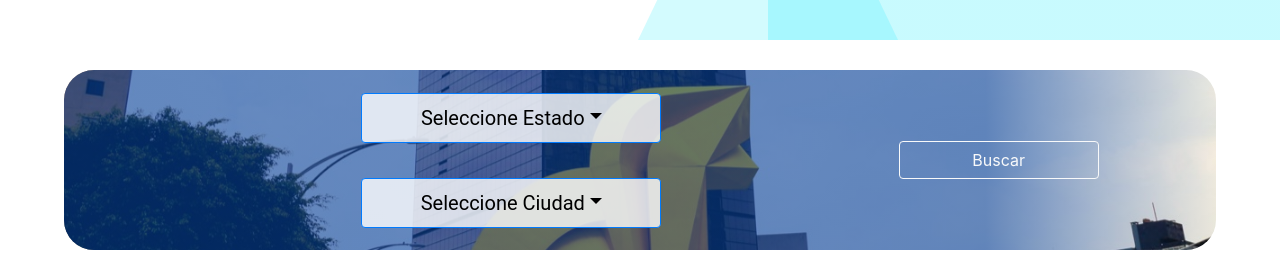
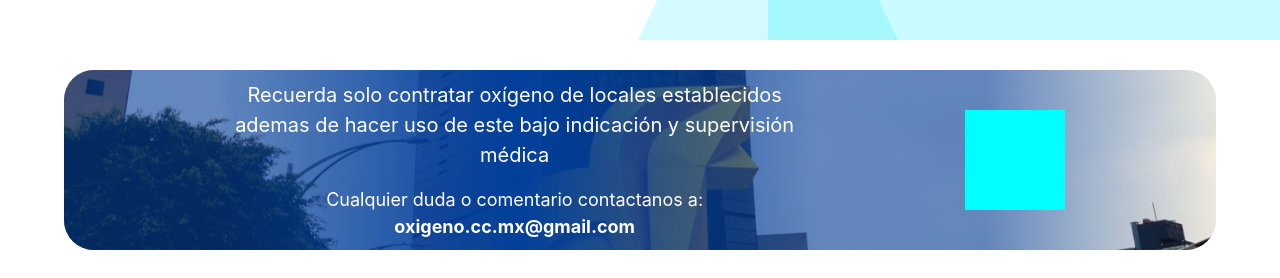
Before and after one commit to AlexisFlores17/oxigeno.cc.front, a React (Create React App) app: page / in a window 1280 px wide. Shown: the part 230-508 px from the top of the page. Built offline with nearby package versions, Linux system fonts and the light colour scheme; no server answers.

Commit message:
ultimos fix

```diff
--- a/src/Componentes/Buscador.js
+++ b/src/Componentes/Buscador.js
@@ -28,49 +28,19 @@ export const Buscador = () =>{
                     <div className="contenedorBuscar">
                         <div className="ContenedorMenus">
                             <div className="BuscadorDropDownEstado dropdown">
-                                <Dropdown
-                                    onSelect={handleSelectEstado}
-                                >
-                                    <Dropdown.Toggle id="dropdown-basic">
-                                        {activadoEstado ? estado:'Seleccione Estado' }
-                                    </Dropdown.Toggle>
-
-                                    <Dropdown.Menu>
-                                        <Dropdown.Item id="dropdown-item" eventKey="Ciudad de México">Ciudad de México</Dropdown.Item>
-                                    </Dropdown.Menu>
-                                </Dropdown>
+                                <div>
+                                    <p className="texto" >Recuerda solo contratar oxígeno de locales establecidos ademas de hacer uso de este bajo indicación y supervisión médica</p>
+                                    <span className="correo" >Cualquier duda o comentario contactanos a: </span>
+                                    <a href="mailto:oxigeno.cc.mx@gmail.com"><span className="correo correoLinea" >oxigeno.cc.mx@gmail.com</span></a>
+                                </div>
                             </div>
                             <div className="BuscadorDropDownCiudad">
-                                <Dropdown
-                                    onSelect={handleSelectCiudad}
-                                >
-                                    <Dropdown.Toggle variant="primary" id="dropdown-basic" >
-                                        {activadoCiudad ? ciudad:'Seleccione Ciudad' }
-                                    </Dropdown.Toggle>
 
-                                    <Dropdown.Menu id="dropdown-menu" >
-                                        <Dropdown.Item id="dropdown-item" eventKey="Álvaro Obregon">Álvaro Obregon</Dropdown.Item>
-                                        <Dropdown.Item id="dropdown-item" eventKey="Benito Juárez">Benito Juárez</Dropdown.Item>
-                                        <Dropdown.Item id="dropdown-item" eventKey="Coyoacán">Coyoacán</Dropdown.Item>
-                                        <Dropdown.Item id="dropdown-item" eventKey="Cuajimalpa">Cuajimalpa</Dropdown.Item>
-                                        <Dropdown.Item id="dropdown-item" eventKey="Cuauhtémoc">Cuauhtémoc</Dropdown.Item>
-                                        <Dropdown.Item id="dropdown-item" eventKey="Gustavo A. Madero">Gustavo A. Madero</Dropdown.Item>
-                                        <Dropdown.Item id="dropdown-item" eventKey="Iztacalco">Iztacalco</Dropdown.Item>
-                                        <Dropdown.Item id="dropdown-item" eventKey="Iztapalapa">Iztapalapa</Dropdown.Item>
-                                        <Dropdown.Item id="dropdown-item" eventKey="Magdalena Contreras">Magdalena Contreras</Dropdown.Item>
-                                        <Dropdown.Item id="dropdown-item" eventKey="Miguel Hidalgo">Miguel Hidalgo</Dropdown.Item>
-                                        <Dropdown.Item id="dropdown-item" eventKey="Milpa Alta">Milpa Alta</Dropdown.Item>
-                                        <Dropdown.Item id="dropdown-item" eventKey="Tláhuac">Tláhuac</Dropdown.Item>
-                                        <Dropdown.Item id="dropdown-item" eventKey="Tlalpan">Tlalpan</Dropdown.Item>
-                                        <Dropdown.Item id="dropdown-item" eventKey="Venustiano Carranza">Venustiano Carranza</Dropdown.Item>
-                                        <Dropdown.Item id="dropdown-item" eventKey="Xochimilco">Xochimilco</Dropdown.Item>
-                                    </Dropdown.Menu>
-                                </Dropdown>
                             </div>
 
                         </div>
                         <div className="BotonBuscar">
-                            <Button variant="outline-light"   block>Buscar</Button>
+
                         </div>
                     </div>
 
--- a/src/Componentes/CardsGrid.js
+++ b/src/Componentes/CardsGrid.js
@@ -1,23 +1,23 @@
 import React, { useState, useEffect } from 'react';
 import MyCard from "./MyCard.js"
 import {useSelector} from "react-redux";
-// import data from "../img/data.json";
+import data from "../img/data.json";
 import CircularProgress from '@material-ui/core/CircularProgress';
 
 
 export default function CardsGrid(props) {
-  const [data, setData] = useState([]);
+  const [data2, setData] = useState([]);
   const [cargado, setCargado] = useState(1); // 0 = error, 1 = cargando, 2 = success
   const state = useSelector( state => state.filtrosAvanzados );
   const [filteredData, setFilteredData] = useState(data);
 
-  const endPoint = window.location.href + "data";
+  // const endPoint = window.location.href + "data";
   // console.log(endPoint);
   useEffect(() => {
     async function getData() {
       try {
-        const dataPeticion = await fetch(endPoint);
-        setData(dataPeticion);
+        // const dataPeticion = await fetch(endPoint);
+        // setData(dataPeticion);
         setCargado(2);
         // console.log("Success");
         // console.log(dataPeticion);
--- a/src/Componentes/Footer.js
+++ b/src/Componentes/Footer.js
@@ -7,7 +7,8 @@ export const Footer = () =>{
 
     return(
         <div className="footerContainer">
-            <div className="copyOxigeno">&copy; Oxigeno.cc</div>
+            <div className="copyOxigeno">Oxigeno.cc</div>
+            <div className="imgLocatel"></div>
             <div className="refLsd"><a href="https://lsdlab.com.mx/" rel="noreferrer" target="_blank">Administrado por Light & Sound Disruptive Lab</a></div>
         </div>
     );
--- a/src/Styles/componentesCss/_BuscadorCss.scss
+++ b/src/Styles/componentesCss/_BuscadorCss.scss
@@ -21,6 +21,9 @@ $azulFondo: rgb(85, 177, 184);
     background-size: cover;
     background-repeat: no-repeat;
     background-position-y: 70%;
+    @media ( max-width: 806px){
+        height: 110%
+    }
 
 }
 
@@ -56,19 +59,58 @@ $azulFondo: rgb(85, 177, 184);
 
     display: flex;
     flex-flow: column wrap;
+    align-items: center;
+    justify-content: center;
 
-    height: 170px;
+    height: 100%;
     width: 600px;
-    // background-color:tomato;
+    background: linear-gradient(90deg, rgba(2,0,36,0) 0%, rgba(1,63,156,1) 50%, rgba(9,9,121,0) 100%);
+    text-align: center;
+    color: white;
+    .texto{
+        font-size: 20px;
+    }
+    .correo{
+        font-size: 18px;
+
+    }
+    .correoLinea{
+        font-weight: bold;
+    }
+    a:hover{
+        text-decoration: underline ;
+    }
+
     @media ( max-width: 1200px){
-        width: 450px;
+        width: 600px;
     }
     @media ( max-width: 900px){
-        width: 400px;
+        margin-left: 5px;
+        margin-right: 5px;
+        width: 520px;
+        .texto{
+            font-size: 17px;
+        }
+        .correo{
+            font-size: 16px;
+
+        }
+    }
+    @media ( max-width: 806px){
+        height: 100px
     }
     @media ( max-width: 766px){
         justify-content: space-around;
         height: 100px;
+    }
+    @media ( max-width: 605px){
+        .texto{
+            font-size: 15px;
+        }
+        .correo{
+            font-size: 14px;
+
+        }
     }
     @media ( max-width: 541px){
         align-items: center;
@@ -81,147 +123,27 @@ $azulFondo: rgb(85, 177, 184);
     @media ( max-width: 376px){
         width: 300px;
     }
-
     @media ( max-width: 281px){
         width: 260px;
     }
-
-
-
-
-    .BuscadorDropDownEstado{
-
-        display: flex;
-        align-items: center;
-        justify-content: flex-end;
-        height: 50%;
-        width: 80%;
-        @media ( max-width: 766px){
-            height: 30%;
-        }
-        @media ( max-width: 376px){
-            justify-content: center;
-        }
-        // background-color: turquoise;
-        #dropdown-basic{
-            background-color: rgba($color: white, $alpha: 0.8);
-            color: black;
-            font-family: Roboto, sans-serif;
-            font-size: 20px;
-            height: 50px;
-            width: 300px;
-            @media ( max-width: 900px){
-                width: 250px;
-                font-size: 18px;
-            }
-            @media ( max-width: 766px){
-                height: 40px;
-                width: 250px;
-                font-size: 16px;
-            }
-            @media ( max-width: 321px){
-                height: 35px;
-                width: 220px;
-                font-size: 12px;
-            }
-            @media ( max-width: 281px){
-                height: 30px;
-                width: 200px;
-                font-size: 10px;
-            }
-        }
-        #dropdown-item{
-            color: black;
-            font-family: Roboto, sans-serif;
-            width: 300px;
-            font-size: 20px;
-            text-align: center;
-        }
-
-    }
-    .BuscadorDropDownCiudad{
-        display: flex;
-        align-items: center;
-        justify-content: flex-end;
-        height: 50%;
-        width: 80%;
-        @media ( max-width: 766px){
-            height: 30%;
-        }
-        @media ( max-width: 376px){
-            justify-content: center;
-            height: 45%;
-        }
-        // background-color:violet;
-        #dropdown-basic{
-            background-color: rgba($color: white, $alpha: 0.8);
-            color: black;
-            font-family: Roboto, sans-serif;
-            font-size: 20px;
-            height: 50px;
-            width: 300px;
-            @media ( max-width: 900px){
-                width: 250px;
-                font-size: 18px;
-
-            }
-            @media ( max-width: 766px){
-                height: 40px;
-                width: 250px;
-                font-size: 16px;
-            }
-            @media ( max-width: 321px){
-                height: 35px;
-                width: 220px;
-                font-size: 12px;
-            }
-            @media ( max-width: 281px){
-                height: 30px;
-                width: 200px;
-                font-size: 10px;
-            }
-        }
-        #dropdown-menu{
-           max-height: 215px;
-           overflow: scroll;
-           overflow-x: hidden;
-        }
-        #dropdown-menu::-webkit-scrollbar {
-            width:5px;
-          }
-        #dropdown-menu::-webkit-scrollbar-thumb {
-            background: $azulFondo;
-            border-radius: 10px;
-          }
-        #dropdown-menu::-webkit-scrollbar-track {
-            box-shadow: inset 0 0 5px white;
-            border-radius: 10px;
-          }
-        #dropdown-item{
-            color: black;
-            font-family: Roboto, sans-serif;
-            width: 300px;
-            font-size: 20px;
-            text-align: center;
-        }
-    }
 }
 .BotonBuscar{
-    width: 200px;
-    display: flex;
-    align-items: center;
-    justify-content: center;
+    background-color: aqua;
+    height: 100px;
+    width: 100px;
     @media ( max-width: 900px){
-        width: 180px;
-        font-size: 18px;
+        height: 80px;
+        width: 80px;
     }
     @media ( max-width: 766px){
-        width: 150px;
-        font-size: 15px;
+        height: 60px;
+        width: 60px;
     }
-    @media ( max-width: 376px){
-        width: 100px;
-        font-size: 10px;
-    }
-
+    // @media ( max-width: 605px){
+    //     width: 80px;
+    //     height: 50px;
+    // }
+    // @media ( max-width: 376px){
+    //     width: 100px;
+    // }
 }
--- a/src/Styles/componentesCss/_FooterCss.scss
+++ b/src/Styles/componentesCss/_FooterCss.scss
@@ -21,6 +21,10 @@
     }
 }
 
+.imgLocatel{
+
+}
+
 .copyOxigeno{
     color: rgba($color: #188AFC, $alpha: 0.9);
 }
```
Also changed, not shown: src/Styles/componentesCss/_MenuLateralCss.scss (+8 -0 lines).
